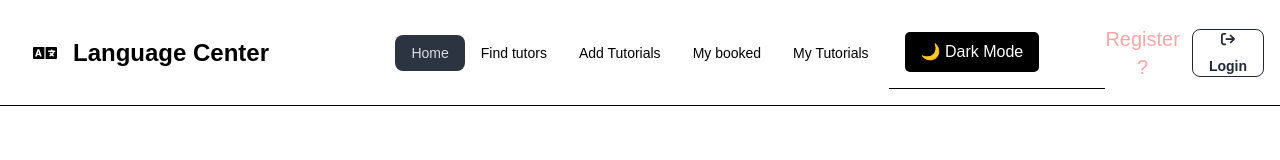
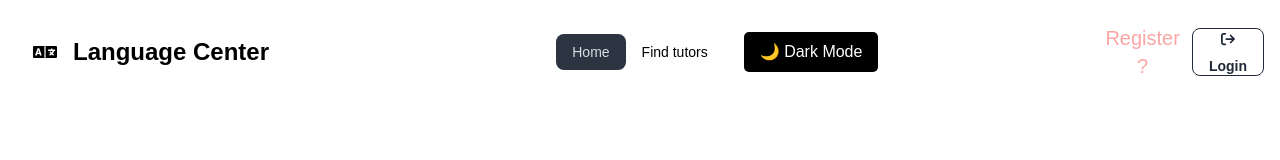
Before and after one commit to mosiur73/a11-language-exchange--client-side, a React (Vite) app: page / in a window 1280 px wide. Shown: the top 160 px of the page. Built offline with nearby package versions, Linux system fonts and the light colour scheme; no server answers.

Commit message:
remove navbar border

```diff
--- a/src/Shared/Navbar/Navbar.jsx
+++ b/src/Shared/Navbar/Navbar.jsx
@@ -7,7 +7,7 @@ import { Tooltip } from 'react-tooltip';
 import { FaLanguage } from 'react-icons/fa';
 
 const Navbar = () => {
-  const { user,signOutUser,theme,toggleTheme } = useContext(AuthContext)
+  const { user, signOutUser, theme, toggleTheme } = useContext(AuthContext)
 
   const handleSignOut = () => {
     signOutUser()
@@ -23,9 +23,14 @@ const Navbar = () => {
   const links = < >
     <li><NavLink to="/">Home</NavLink></li>
     <li><NavLink to="/findTutors">Find tutors</NavLink></li>
+    {user && (
+      <>
         <li><NavLink to="/addTutorials">Add Tutorials</NavLink></li>
         <li><NavLink to="/bookedTutor">My booked </NavLink></li>
         <li><NavLink to="/myTutorial">My Tutorials </NavLink></li>
+      </>
+    )}
+
   </>
   return (
     <div className="navbar fixed top-0 z-10 left-0 right-0 bg-base-100">
@@ -68,7 +73,7 @@ const Navbar = () => {
           user ? <>
 
             <button onClick={handleSignOut} className="btn">Sign out</button>
-            <div data-tooltip-id="my-tooltip" data-tooltip-content={user?.displayName}  title={user?.displayName} className='w-10 rounded-full ml-2'>
+            <div data-tooltip-id="my-tooltip" data-tooltip-content={user?.displayName} title={user?.displayName} className='w-10 rounded-full ml-2'>
               <img className='rounded-full'
                 referrerPolicy='no-referrer'
                 alt='no Photo'
--- a/src/component/Style/Style.css
+++ b/src/component/Style/Style.css
@@ -20,7 +20,7 @@ body {
     justify-content: space-between;
     padding: 1rem;
     background-color: var(--background-color);
-    border-bottom: 1px solid var(--text-color);
+
 }
 
 .theme-toggle-btn {
```
Lines whose indentation alone changed are shown as unchanged.
